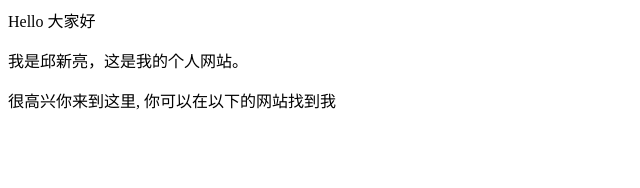
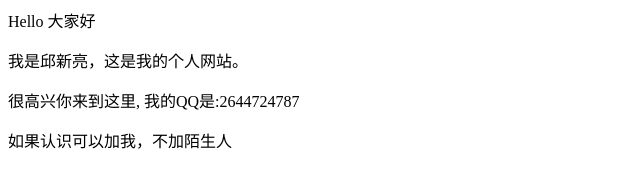
Before and after one commit to QSkele/QSkele.github.io, a plain HTML site: page index.html in a window 1280 px wide. Shown: the whole page, without its empty margins (0-640 px from the left). Drawn offline with Linux system fonts and the light colour scheme.

Commit message:
Update index.html

```diff
--- a/index.html
+++ b/index.html
@@ -1,3 +1,4 @@
 <p>Hello 大家好</p>
 <p>我是邱新亮，这是我的个人网站。 </p>
-<p>很高兴你来到这里, 你可以在以下的网站找到我</p>
+<p>很高兴你来到这里, 我的QQ是:2644724787</p>
+<p>如果认识可以加我，不加陌生人</p>
```
